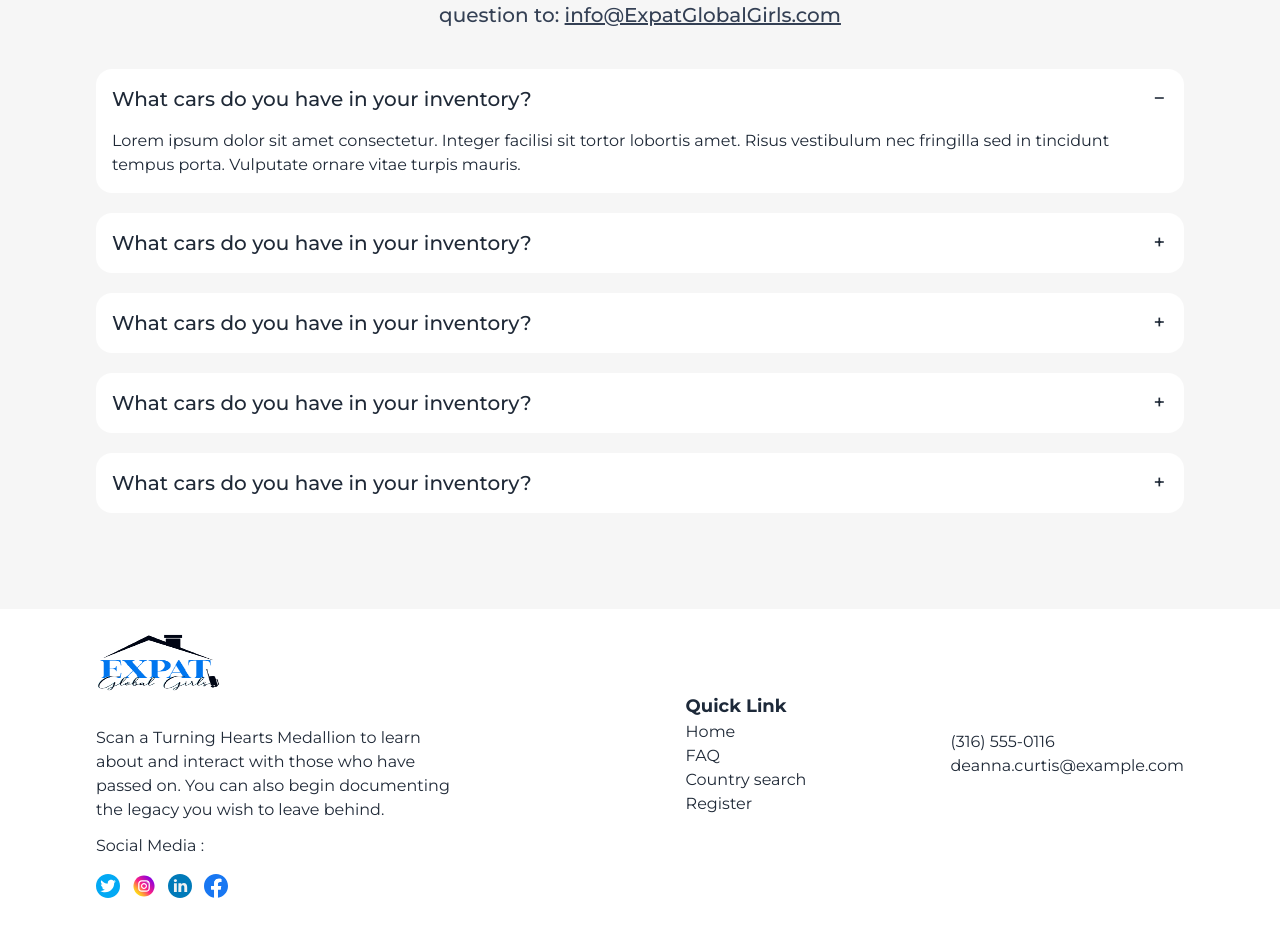
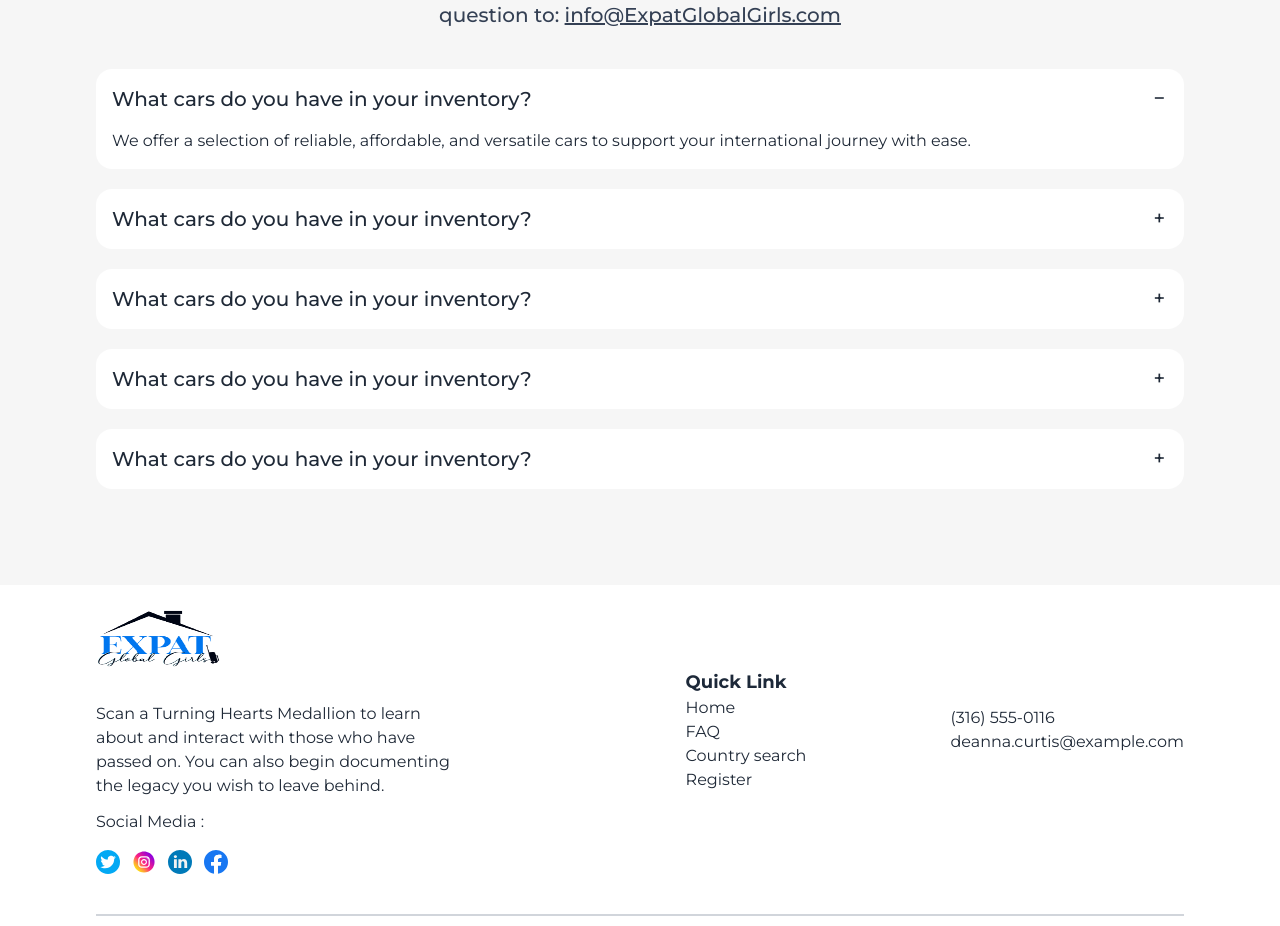
Before and after one commit to MdShuvo18/Expact-global-girls, a React (Vite) app: page / in a window 1280 px wide. Shown: the part 5749-6675 px from the top of the page. Built offline with nearby package versions, Linux system fonts and the light colour scheme.

Commit message:
lorem text changed to meaningful text

```diff
--- a/src/Components/FAQsection/FAQsection.jsx
+++ b/src/Components/FAQsection/FAQsection.jsx
@@ -20,35 +20,35 @@ const FAQsection = () => {
                     <input type="radio" name="my-accordion-3" defaultChecked />
                     <div className="collapse-title text-xl font-medium"> What cars do you have in your inventory?</div>
                     <div className="collapse-content">
-                        <p>Lorem ipsum dolor sit amet consectetur. Integer facilisi sit tortor lobortis amet. Risus vestibulum nec fringilla sed in tincidunt tempus porta. Vulputate ornare vitae turpis mauris. </p>
+                        <p>We offer a selection of reliable, affordable, and versatile cars to support your international journey with ease.</p>
                     </div>
                 </div>
                 <div className="collapse collapse-plus bg-white">
                     <input type="radio" name="my-accordion-3"  />
                     <div className="collapse-title text-xl font-medium"> What cars do you have in your inventory?</div>
                     <div className="collapse-content">
-                        <p>Lorem ipsum dolor sit amet consectetur. Integer facilisi sit tortor lobortis amet. Risus vestibulum nec fringilla sed in tincidunt tempus porta. Vulputate ornare vitae turpis mauris. </p>
+                        <p>We offer a selection of reliable, affordable, and versatile cars to support your international journey with ease.</p>
                     </div>
                 </div>
                 <div className="collapse collapse-plus bg-white">
                     <input type="radio" name="my-accordion-3"  />
                     <div className="collapse-title text-xl font-medium"> What cars do you have in your inventory?</div>
                     <div className="collapse-content">
-                        <p>Lorem ipsum dolor sit amet consectetur. Integer facilisi sit tortor lobortis amet. Risus vestibulum nec fringilla sed in tincidunt tempus porta. Vulputate ornare vitae turpis mauris. </p>
+                        <p>We offer a selection of reliable, affordable, and versatile cars to support your international journey with ease.</p>
                     </div>
                 </div>
                 <div className="collapse collapse-plus bg-white">
                     <input type="radio" name="my-accordion-3"  />
                     <div className="collapse-title text-xl font-medium"> What cars do you have in your inventory?</div>
                     <div className="collapse-content">
-                        <p>Lorem ipsum dolor sit amet consectetur. Integer facilisi sit tortor lobortis amet. Risus vestibulum nec fringilla sed in tincidunt tempus porta. Vulputate ornare vitae turpis mauris. </p>
+                        <p>We offer a selection of reliable, affordable, and versatile cars to support your international journey with ease.</p>
                     </div>
                 </div>
                 <div className="collapse collapse-plus bg-white">
                     <input type="radio" name="my-accordion-3"  />
                     <div className="collapse-title text-xl font-medium"> What cars do you have in your inventory?</div>
                     <div className="collapse-content">
-                        <p>Lorem ipsum dolor sit amet consectetur. Integer facilisi sit tortor lobortis amet. Risus vestibulum nec fringilla sed in tincidunt tempus porta. Vulputate ornare vitae turpis mauris. </p>
+                        <p>We offer a selection of reliable, affordable, and versatile cars to support your international journey with ease.</p>
                     </div>
                 </div>
 
```
